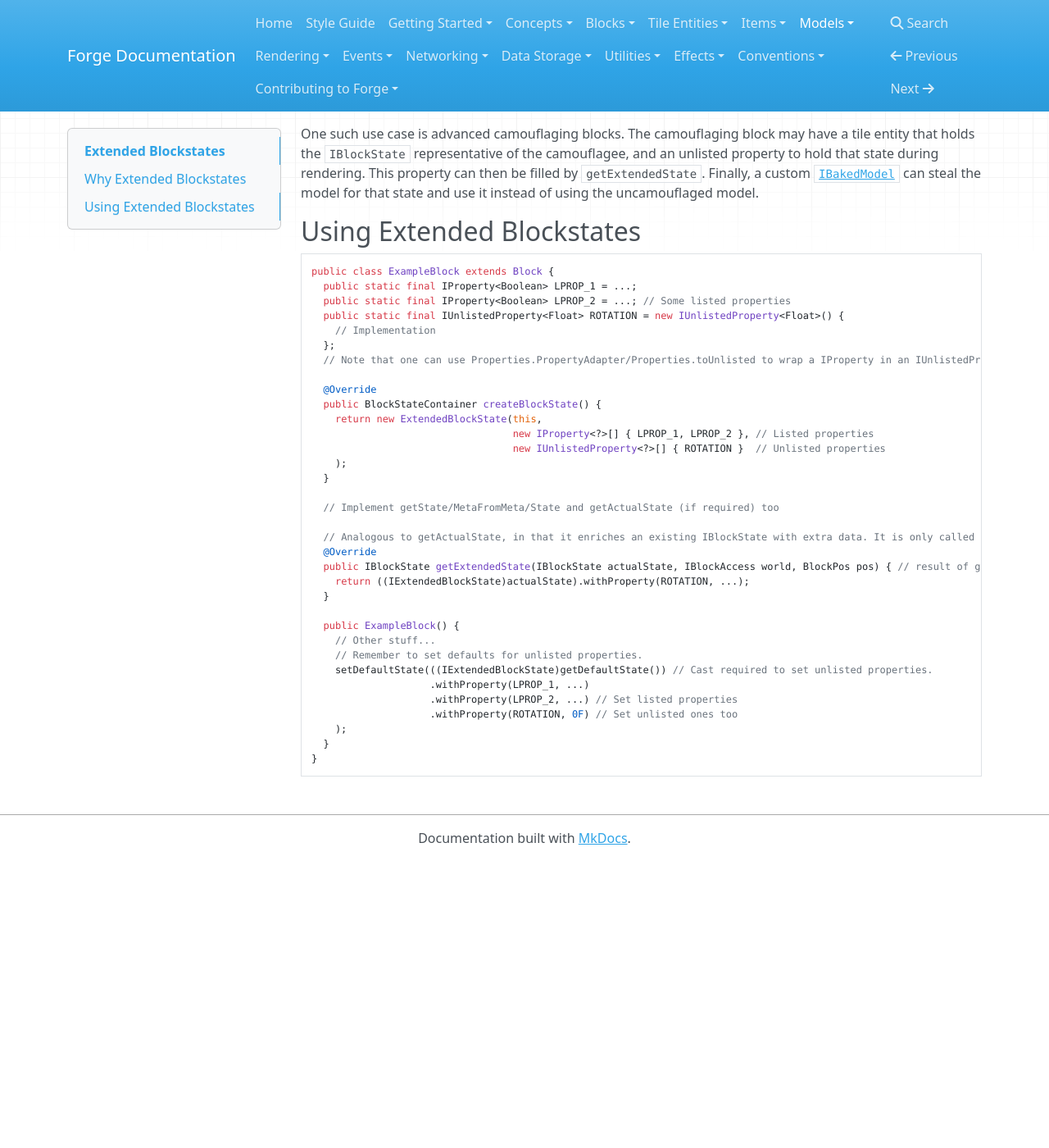
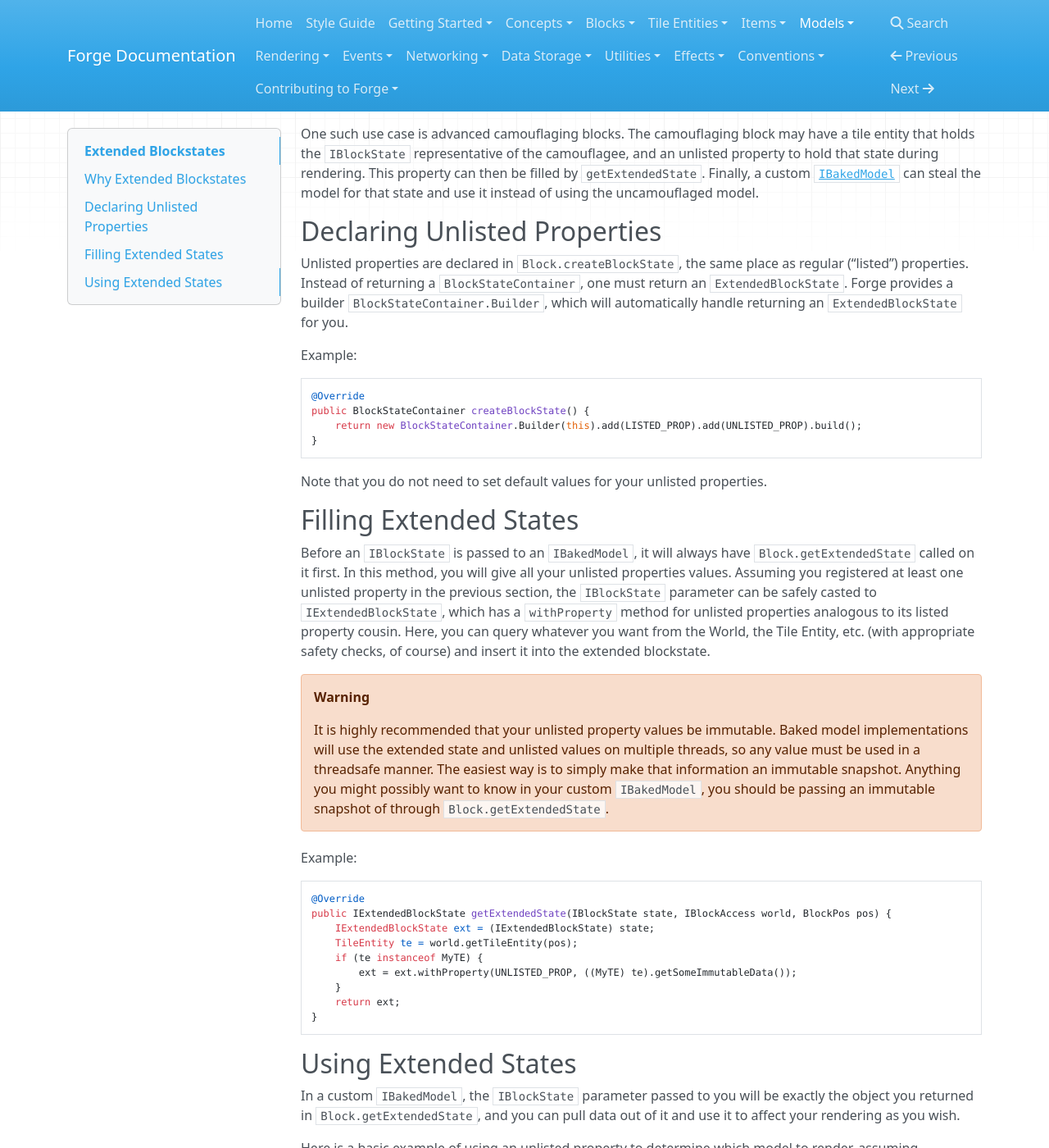
Before and after one commit to MinecraftForge/Documentation, an MkDocs documentation site: the page built from docs/models/advanced/extended-blockstates.md, in a window 1280 px wide and 1400 px high, scrolled down 694 px. Shown: the whole window at 82% size. Built offline with MkDocs 1.6.1, drawn with Linux system fonts in a browser that asks for light colours; nearby versions of some CDN libraries; old or Windows-style settings are respelled for this version of MkDocs; before the commit the page ends 1744 px from its top, so only the background shows below that; some of the changed text lies outside the part shown.

Commit message:
Merge my extended state doc into existing one (#153)
* Merge my extended state doc into existing one

* Address comments

````diff
--- a/docs/models/advanced/extended-blockstates.md
+++ b/docs/models/advanced/extended-blockstates.md
@@ -16,43 +16,72 @@ Why use extended blockstates at all? Why not simply pass an `IBlockAccess` and `
 
 One such use case is advanced camouflaging blocks. The camouflaging block may have a tile entity that holds the `IBlockState` representative of the camouflagee, and an unlisted property to hold that state during rendering. This property can then be filled by `getExtendedState`. Finally, a custom [`IBakedModel`][IBakedModel] can steal the model for that state and use it instead of using the uncamouflaged model.
 
-Using Extended Blockstates
+
+Declaring Unlisted Properties
+------------------------------------
+
+Unlisted properties are declared in `Block.createBlockState`, the same place as regular ("listed") properties. Instead of returning a `BlockStateContainer`, one must return an `ExtendedBlockState`. Forge provides a builder `BlockStateContainer.Builder`, which will automatically handle returning an `ExtendedBlockState` for you.
+
+Example:
+```Java
+@Override
+public BlockStateContainer createBlockState() {
+	return new BlockStateContainer.Builder(this).add(LISTED_PROP).add(UNLISTED_PROP).build();
+}
+```
+
+Note that you do not need to set default values for your unlisted properties.
+
+
+Filling Extended States
+----------------------------
+
+Before an `IBlockState` is passed to an `IBakedModel`, it will always have `Block.getExtendedState` called on it first. In this method, you will give all your unlisted properties values. Assuming you registered at least one unlisted property in the previous section, the `IBlockState` parameter can be safely casted to `IExtendedBlockState`, which has a `withProperty` method for unlisted properties analogous to its listed property cousin. Here, you can query whatever you want from the World, the Tile Entity, etc. (with appropriate safety checks, of course) and insert it into the extended blockstate.
+
+!!! warning
+	It is highly recommended that your unlisted property values be immutable. Baked model implementations will use the extended state and unlisted values on multiple threads, so any value must be used in a threadsafe manner. The easiest way is to simply make that information an immutable snapshot. Anything you might possibly want to know in your custom `IBakedModel`, you should be passing an immutable snapshot of through `Block.getExtendedState`.
+
+Example:
+```Java
+@Override
+public IExtendedBlockState getExtendedState(IBlockState state, IBlockAccess world, BlockPos pos) {
+	IExtendedBlockState ext = (IExtendedBlockState) state;
+	TileEntity te = world.getTileEntity(pos);
+	if (te instanceof MyTE) {
+		ext = ext.withProperty(UNLISTED_PROP, ((MyTE) te).getSomeImmutableData());
+	}
+	return ext;
+}
+```
+
+Using Extended States
 --------------------------
 
-```java
-public class ExampleBlock extends Block {
-  public static final IProperty<Boolean> LPROP_1 = ...;
-  public static final IProperty<Boolean> LPROP_2 = ...; // Some listed properties
-  public static final IUnlistedProperty<Float> ROTATION = new IUnlistedProperty<Float>() {
-    // Implementation
-  };
-  // Note that one can use Properties.PropertyAdapter/Properties.toUnlisted to wrap a IProperty in an IUnlistedProperty too.
+In a custom `IBakedModel`, the `IBlockState` parameter passed to you will be exactly the object you returned in `Block.getExtendedState`, and you can pull data out of it and use it to affect your rendering as you wish.
 
-  @Override
-  public BlockStateContainer createBlockState() {
-    return new ExtendedBlockState(this,
-                                  new IProperty<?>[] { LPROP_1, LPROP_2 }, // Listed properties
-                                  new IUnlistedProperty<?>[] { ROTATION }  // Unlisted properties
-    );
-  }
+Here is a basic example of using an unlisted property to determine which model to render, assuming `UNLISTED_PROP` is an `IUnlistedProperty<String>`:
+```Java
+// in custom IBakedModel
+private final Map<String, IBakedModel> submodels = new HashMap<>(); // populated in a custom manner out of the scope of this article
 
-  // Implement getState/MetaFromMeta/State and getActualState (if required) too
+@Override
+public List<BakedQuad> getQuads(@Nullable IBlockState state, EnumFacing facing, long rand) {
+	IBakedModel fallback = Minecraft.getMinecraft().getBlockRendererDispatcher().getBlockModelShapes().getModelManager().getMissingModel();
+	if (state == null)
+		return fallback.getQuads(state, facing, rand);
 
-  // Analogous to getActualState, in that it enriches an existing IBlockState with extra data. It is only called in the context of rendering
-  @Override
-  public IBlockState getExtendedState(IBlockState actualState, IBlockAccess world, BlockPos pos) { // result of getActualState is passed in
-    return ((IExtendedBlockState)actualState).withProperty(ROTATION, ...);
-  }
+	IExtendedBlockState ex = (IExtendedBlockState) state;
+	String id = ex.getValue(UNLISTED_PROP);
+	return submodels.getOrDefault(id, fallback).getQuads(state, facing, rand);
+}
+```
 
-  public ExampleBlock() {
-    // Other stuff...
-    // Remember to set defaults for unlisted properties.
-    setDefaultState(((IExtendedBlockState)getDefaultState()) // Cast required to set unlisted properties.
-                    .withProperty(LPROP_1, ...)
-                    .withProperty(LPROP_2, ...) // Set listed properties
-                    .withProperty(ROTATION, 0F) // Set unlisted ones too
-    );
-  }
+Since there are no longer a fixed set of `IExtendedBlockState` generated at startup, comparisons involving an extended state must use `getClean()`, which is a method on `IExtendedBlockState` that returns the vanilla state (i.e. the fixed set of `IBlockState` with only the listed properties).
+```Java
+IExtendedBlockState state = ...;
+IBlockState worldState = world.getBlockState(pos);
+if(state.getClean() == worldState) {
+	...
 }
 ```
 
````
